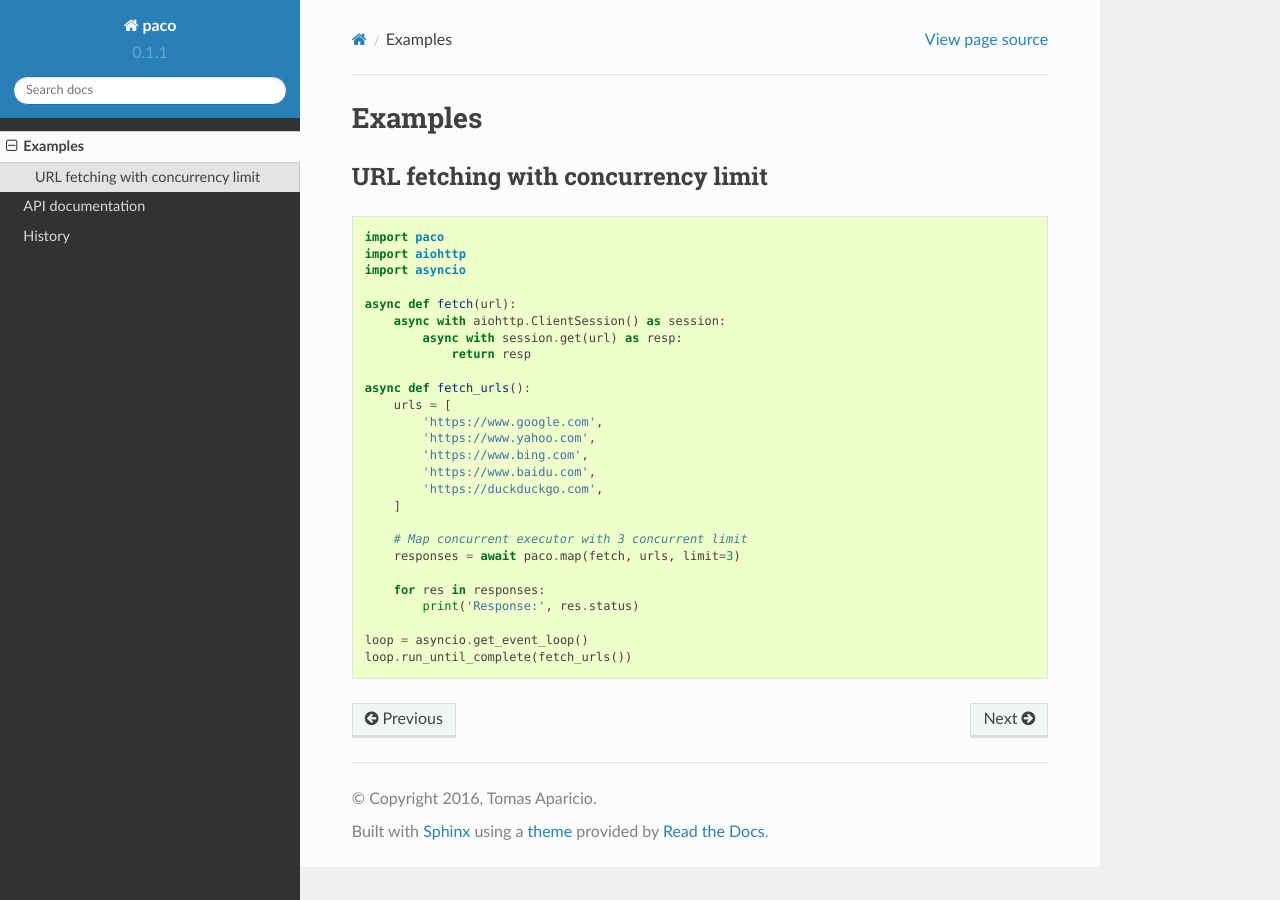
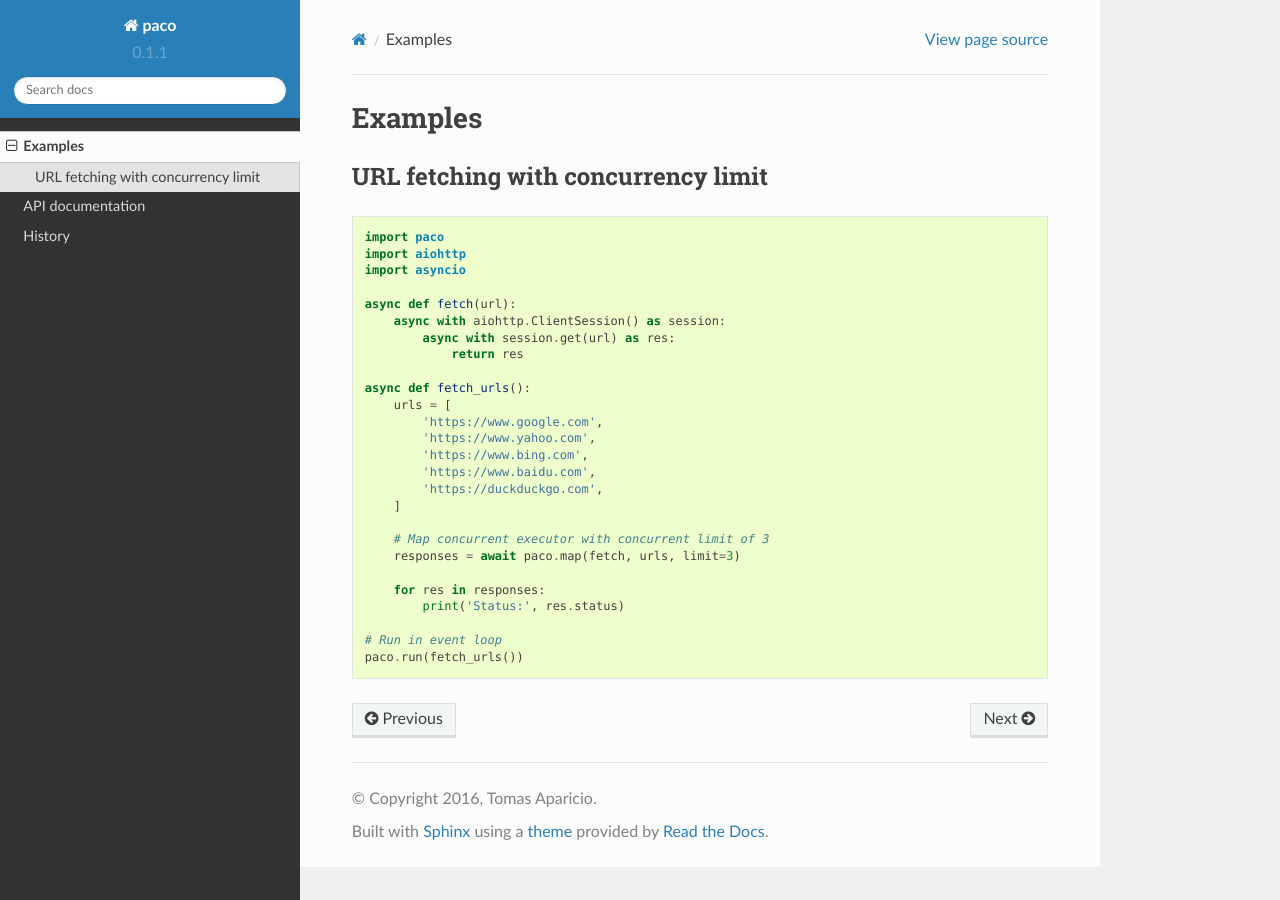
Before and after one commit to h2non/paco, a Sphinx documentation site: the page built from docs/examples.rst, in a window 1280 px wide. Built offline with Sphinx 7.4.7 and the Read the Docs theme 2.0.0, drawn with Linux system fonts in a browser that asks for light colours.

Commit message:
refactor(example): update example

```diff
--- a/docs/examples.rst
+++ b/docs/examples.rst
@@ -13,8 +13,8 @@ URL fetching with concurrency limit
 
     async def fetch(url):
         async with aiohttp.ClientSession() as session:
-            async with session.get(url) as resp:
-                return resp
+            async with session.get(url) as res:
+                return res
 
     async def fetch_urls():
         urls = [
@@ -25,11 +25,11 @@ URL fetching with concurrency limit
             'https://duckduckgo.com',
         ]
 
-        # Map concurrent executor with 3 concurrent limit
+        # Map concurrent executor with concurrent limit of 3
         responses = await paco.map(fetch, urls, limit=3)
 
         for res in responses:
-            print('Response:', res.status)
+            print('Status:', res.status)
 
-    loop = asyncio.get_event_loop()
-    loop.run_until_complete(fetch_urls())
+    # Run in event loop
+    paco.run(fetch_urls())
```
Also changed, not shown: README.rst (+4 -4 lines).
